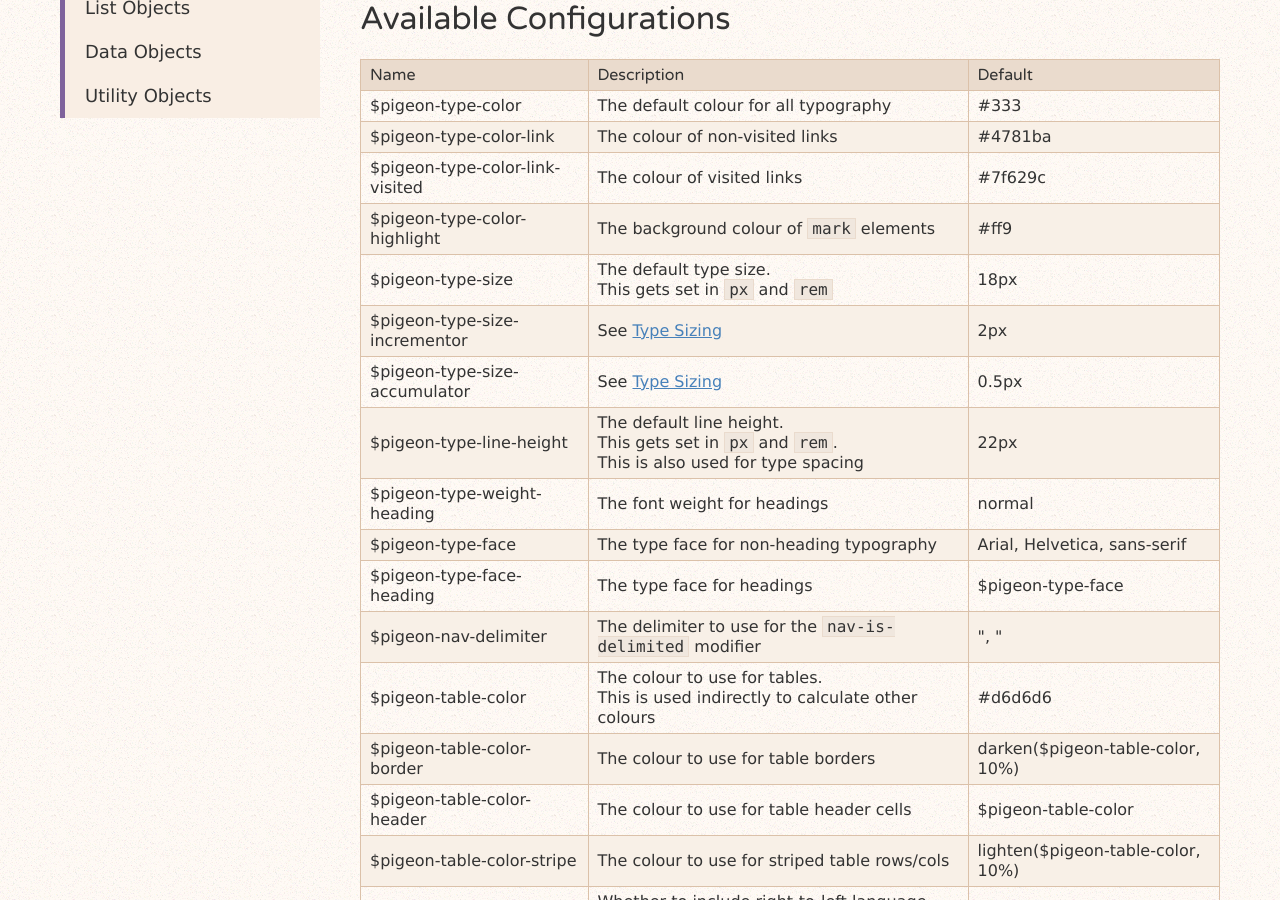
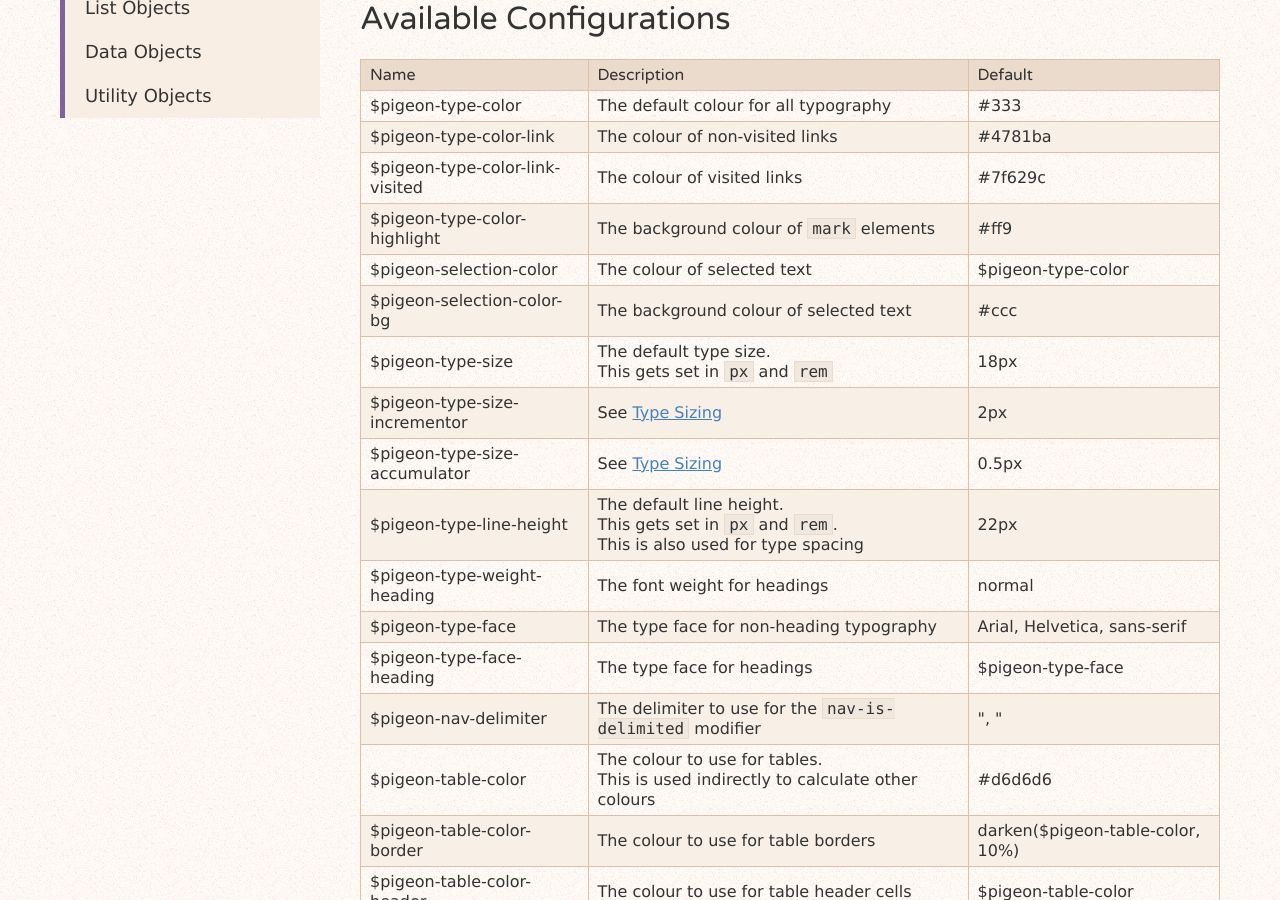
Before and after one commit to rowanmanning/pigeon, a Jekyll site: the page built from docs/config/index.html, in a window 1280 px wide and 900 px high, scrolled down 436 px. Built offline with Jekyll 4.4.1, drawn with Linux system fonts in a browser that asks for light colours.

Commit message:
Document type selection configuration

```diff
--- a/docs/config/index.html
+++ b/docs/config/index.html
@@ -53,6 +53,18 @@ $pigeon-type-size: 16px;
                 <td>$pigeon-type-color-highlight</td>
                 <td>The background colour of <code>mark</code> elements</td>
                 <td>#ff9</td>
+            </tr>
+
+            <tr>
+                <td>$pigeon-selection-color</td>
+                <td>The colour of selected text</td>
+                <td>$pigeon-type-color</td>
+            </tr>
+
+            <tr>
+                <td>$pigeon-selection-color-bg</td>
+                <td>The background colour of selected text</td>
+                <td>#ccc</td>
             </tr>
 
             <tr>
```
